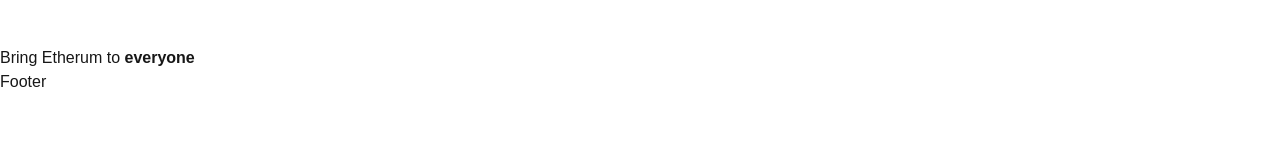
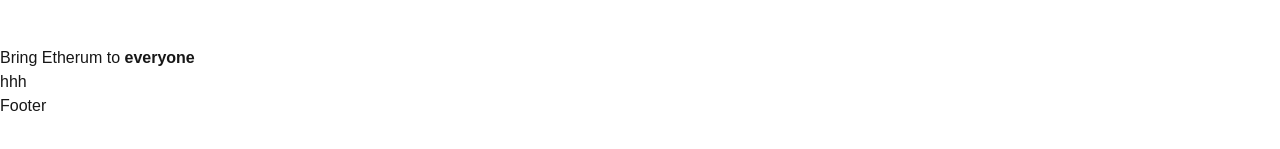
Before and after one commit to Sulamoney222/Polygon-Project, a Next.js app: page /grant in a window 1280 px wide. Shown: the part 461-610 px from the top of the page. Built offline with nearby package versions, Linux system fonts and the light colour scheme.

Commit message:
new changes

```diff
--- a/src/app/grant/page.jsx
+++ b/src/app/grant/page.jsx
@@ -12,7 +12,7 @@
 
        </video>
       <h1>Bring Etherum to <strong>everyone</strong></h1>
-
+      <div className="">hhh</div>
 
       </div>
     </section>
```
